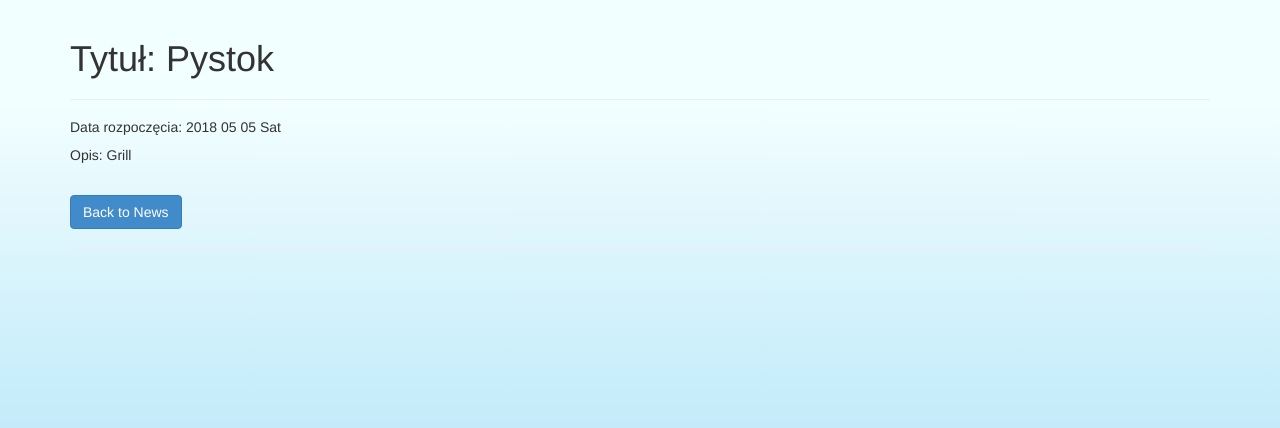
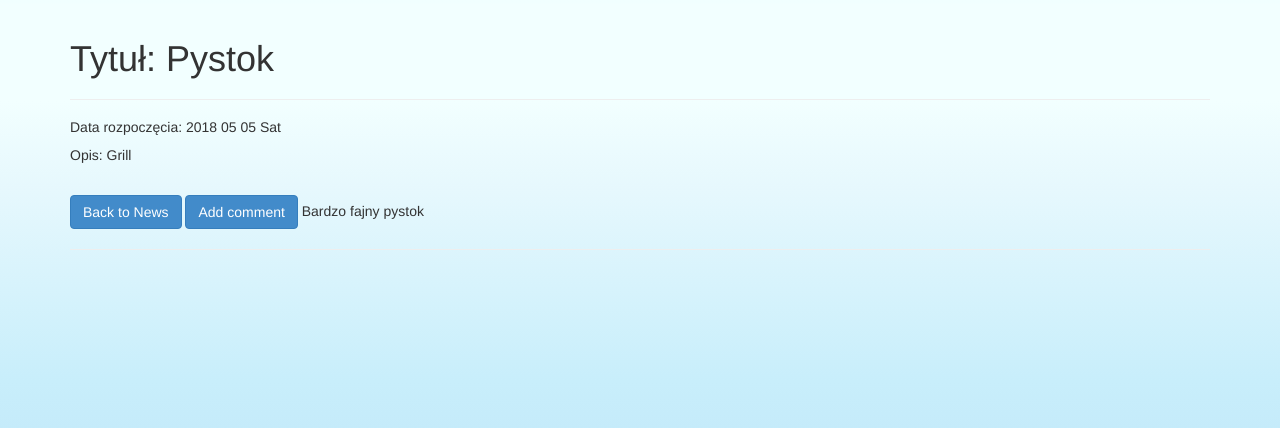
Before and after one commit to Meizoo/NewsCenter, a Django app: page /details/1 in a window 1280 px wide. Shown: the part 51-479 px from the top of the page. Run offline with Django 3.2, Linux system fonts and the light colour scheme; data comes from the database, SQL or seed files in the repository; both versions use the stored data as it was after the commit; some libraries are stand-ins or nearby versions.

Commit message:
Comments join

```diff
--- a/NewsCenter/NewsCenter/app/models.py
+++ b/NewsCenter/NewsCenter/app/models.py
@@ -57,11 +57,11 @@ class Comment(models.Model):
 		return f'{self.id_user} comment'
 
 class CommentNews(models.Model):
-	id_comment = models.ForeignKey(Comment, on_delete=models.PROTECT)
-	id_news    = models.ForeignKey(News, on_delete=models.PROTECT)
+	id_comment = models.ForeignKey(Comment, on_delete=models.CASCADE)
+	id_news    = models.ForeignKey(News, on_delete=models.CASCADE)
 
 	def __str__(self):
-		return f'{self.id_user} commented to {self.id_news}'
+		return f'{self.id_comment} commented to {self.id_news}'
 
 	class Meta:
 		verbose_name_plural = 'CommentNews'
--- a/NewsCenter/NewsCenter/app/templates/app/news/details.html
+++ b/NewsCenter/NewsCenter/app/templates/app/news/details.html
@@ -13,6 +13,10 @@
 
 	<button onclick="window.location='{% url 'news' %}'" class="btn btn-primary">Back to News</button>
 
+	<button type="submit" class="btn btn-primary">Add comment</button>
 
+	{% for c in comments %}
+		{{ c.comment }}
+	{% endfor %}
 
 {% endblock %}
--- a/NewsCenter/NewsCenter/app/views/article.py
+++ b/NewsCenter/NewsCenter/app/views/article.py
@@ -23,7 +23,10 @@ def articles(request):
 
 def details(request, pk):
 	"""Renders the article's details"""
-	return render(request, 'app/news/details.html', {'new': News.objects.get(id=pk)})
+	return render(request, 'app/news/details.html', {
+		'new': News.objects.get(id=pk),
+		'comments' : Comment.objects.filter(pk=pk)
+	})
 
 def add(request):
 	"""Adds article"""
```
Also changed, not shown: NewsCenter/NewsCenter/db.sqlite3.
